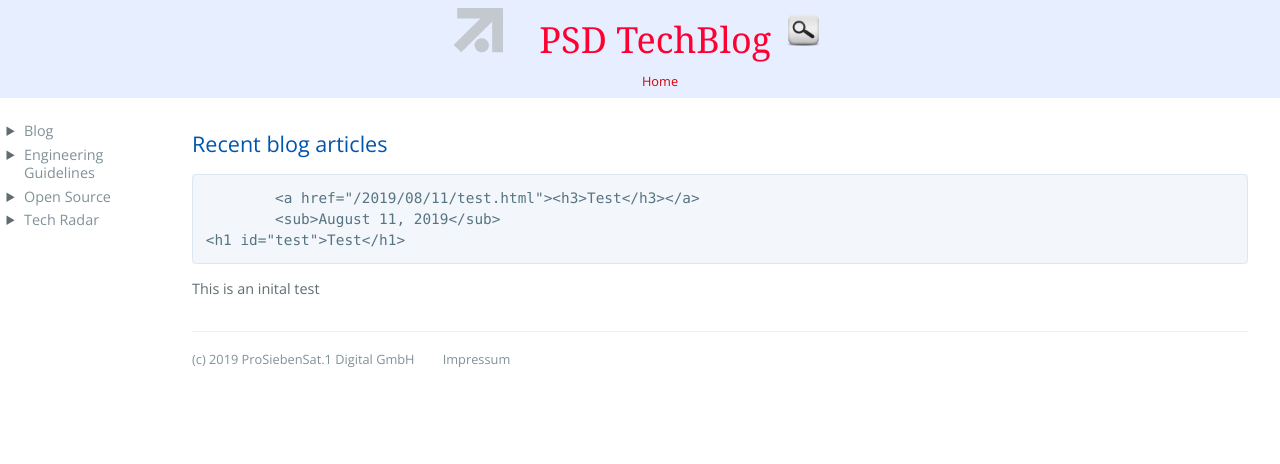
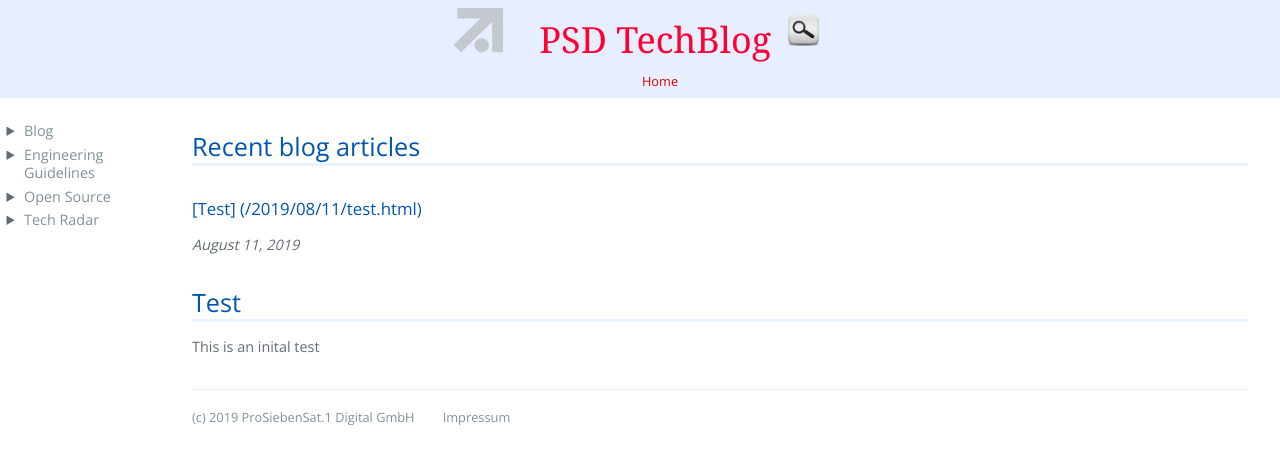
Before and after one commit to croedel/PSD-blog, a Jekyll site: the page built from blog.md, in a window 1280 px wide. Shown: the top 464 px of the page. Built offline with Jekyll 4.4.1, drawn with Linux system fonts in a browser that asks for light colours; our own code applies the rules of GitHub Pages for plain Markdown files.

Commit message:
Update blog.md

```diff
--- a/blog.md
+++ b/blog.md
@@ -2,10 +2,11 @@
 nav-title: Blog
 ---
 
-## Recent blog articles
+# Recent blog articles
 
 {% for post in site.posts %}
-		<a href="{{ post.url }}"><h3>{{ post.title }}</h3></a>
-		<sub>{{ post.date | date: '%B %d, %Y' }}</sub>
-    {{ post.excerpt }}
+### [{{ post.title }}] ({{ post.url }})
+_{{ post.date | date: '%B %d, %Y' }}_
+
+{{ post.excerpt }}
 {% endfor %}
```
